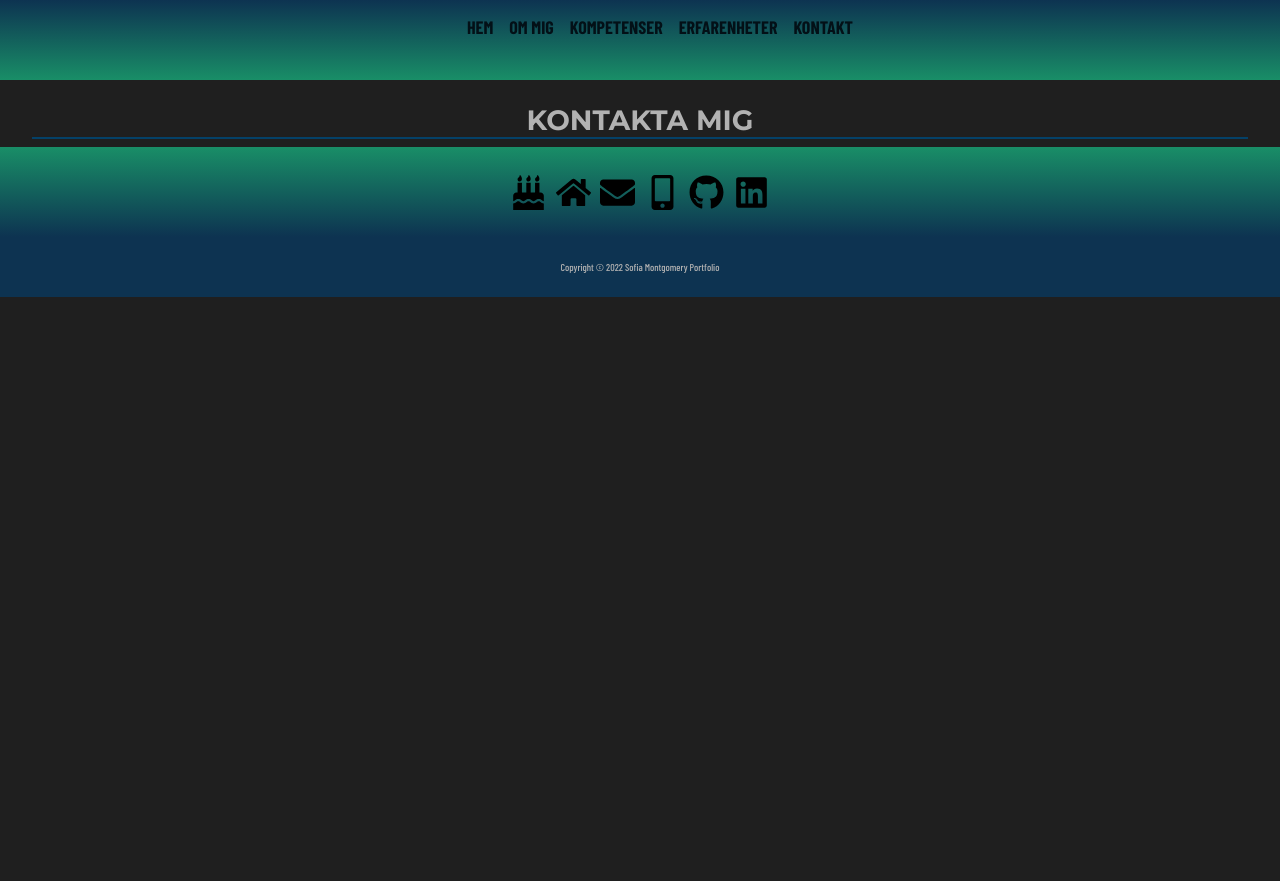
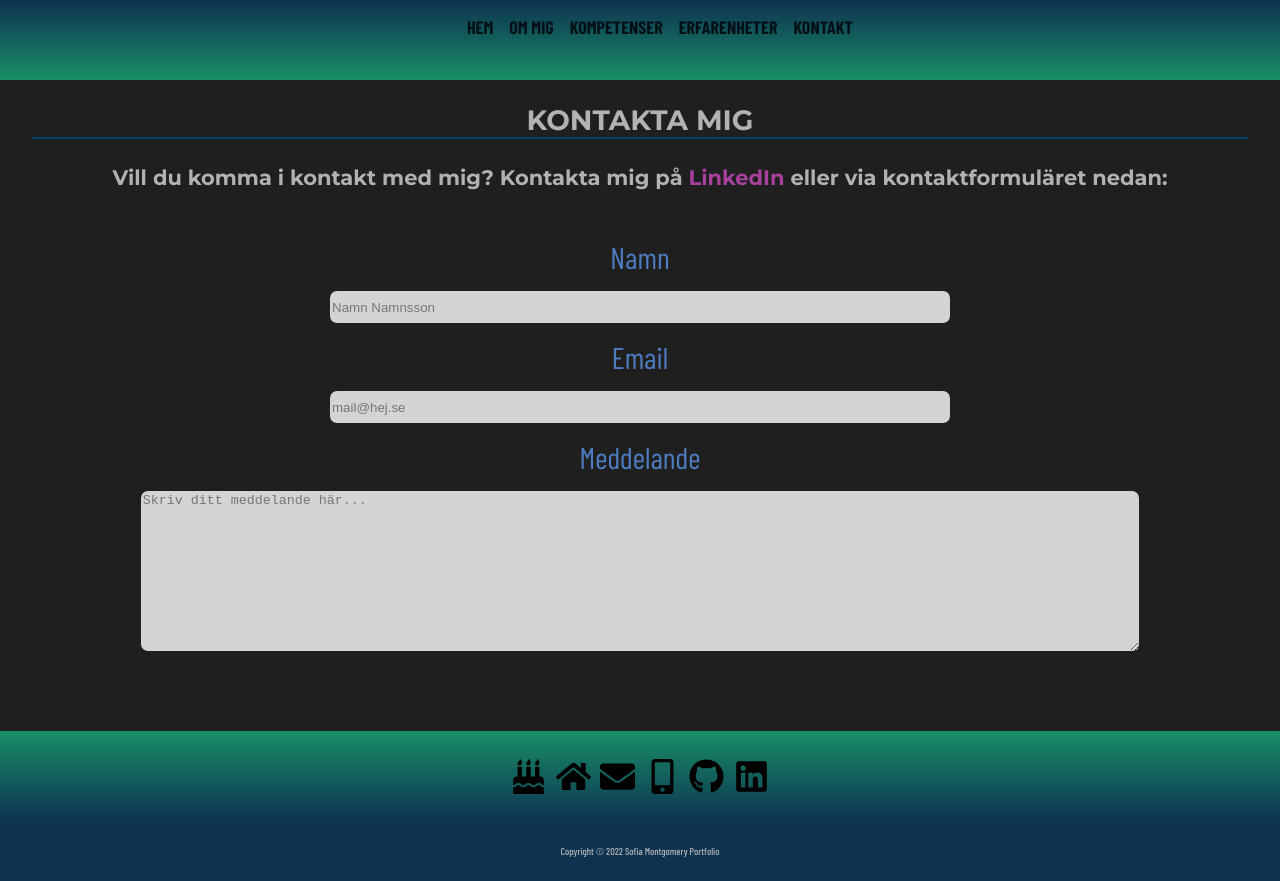
Before and after one commit to fiamont/portfolio, a Next.js app: page /kontaktamig in a window 1280 px wide. Before the commit the page ends 800 px from the top, so only its background shows below. Built offline with nearby package versions, Linux system fonts and the light colour scheme; a web font is replaced by a local one.

Commit message:
added contactform

```diff
--- /dev/null
+++ b/components/ContactForm.jsx
@@ -0,0 +1,43 @@
+import React from "react";
+import style from "../styles/ContactForm.module.css";
+import Link from "next/link";
+
+function ContactForm() {
+  return (
+    <div>
+      <h2 className={style.rubrik}>
+        Vill du komma i kontakt med mig? Kontakta mig på{" "}
+        <Link
+          href="https://www.linkedin.com/in/sofia-montgomery-3175a821a"
+          passHref
+        >
+          <a className={style.Link}>LinkedIn</a>
+        </Link>
+        eller via kontaktformuläret nedan:
+      </h2>
+      <form className={style.form}>
+        <label className={style.label} htmlFor="Namn">
+          Namn
+        </label>
+        <input
+          className={style.input}
+          type="text"
+          placeholder="Namn Namnsson"
+        />
+        <label className={style.label} htmlFor="Email">
+          Email
+        </label>
+        <input className={style.input} type="text" placeholder="mail@hej.se" />
+        <label className={style.label} htmlFor="Meddelande">
+          Meddelande
+        </label>
+        <textarea
+          className={style.textarea}
+          placeholder="Skriv ditt meddelande här..."
+        />
+      </form>
+    </div>
+  );
+}
+
+export default ContactForm;
--- a/pages/kontaktamig.jsx
+++ b/pages/kontaktamig.jsx
@@ -1,6 +1,6 @@
 import React from "react";
 import PageHeader from "../components/Pageheader";
-// import ContactForm from "./../components/ContactForm/ContactForm";
+import ContactForm from "../components/ContactForm";
 import Head from "next/head";
 import styles from "../styles/Home.module.css";
 
@@ -12,7 +12,7 @@ function KontaktaMig() {
       </Head>
       <main className={styles.main}>
         <PageHeader title={"Kontakta mig"} />
-        {/* <ContactForm /> */}
+        <ContactForm />
       </main>
     </div>
   );
--- /dev/null
+++ b/styles/ContactForm.module.css
@@ -0,0 +1,43 @@
+.rubrik {
+  text-align: center;
+}
+
+.Link {
+  text-decoration: none;
+  padding-right: 6px;
+  color: #a8409d;
+}
+
+.form {
+  padding: 1rem;
+  padding-bottom: 5rem;
+  display: flex;
+  flex-direction: column;
+  justify-content: center;
+  align-items: center;
+}
+
+.label {
+  font-size: 30px;
+  color: rgb(78, 124, 193);
+  padding: 1rem;
+}
+
+.input,
+.textarea {
+  width: 80%;
+  height: 2rem;
+  border-radius: 7px;
+  border: none;
+  background-color: rgb(212, 212, 212);
+}
+
+.textarea {
+  height: 10rem;
+}
+
+@media screen and (min-width: 830px) {
+  .input {
+    width: 620px;
+  }
+}
```
